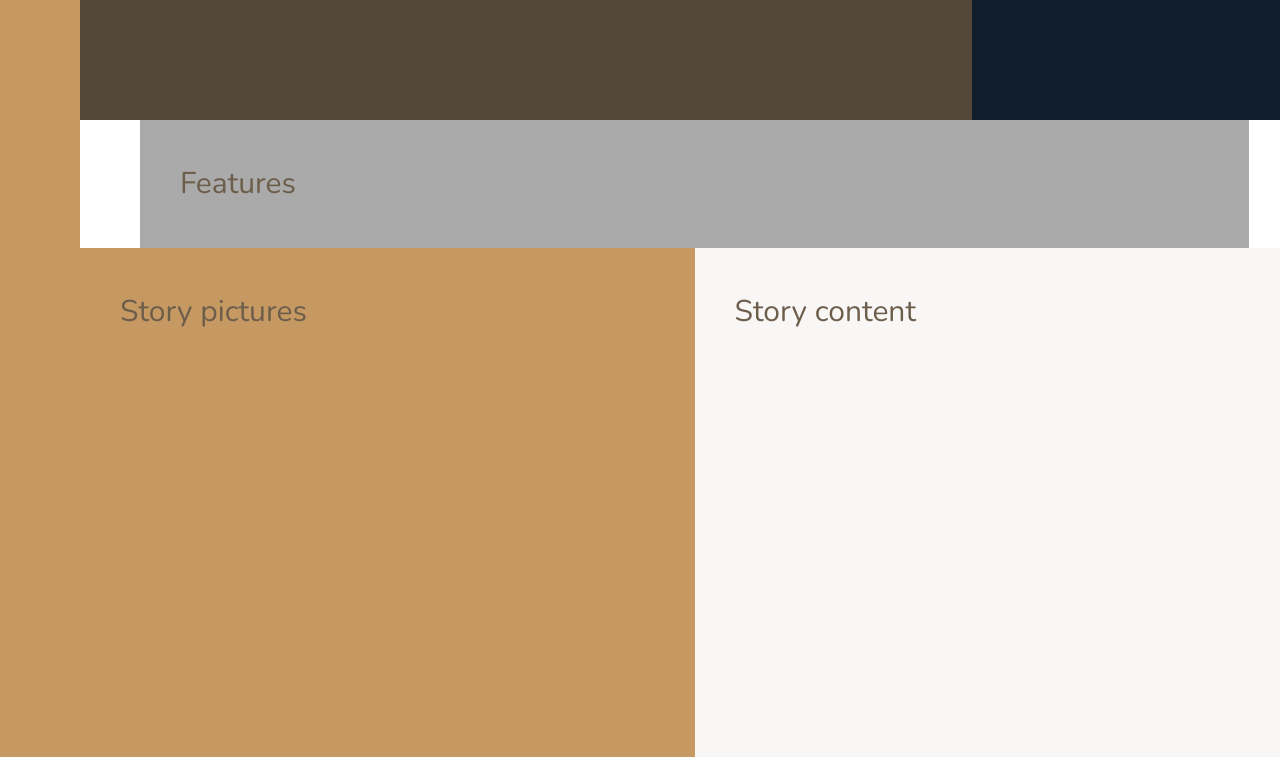
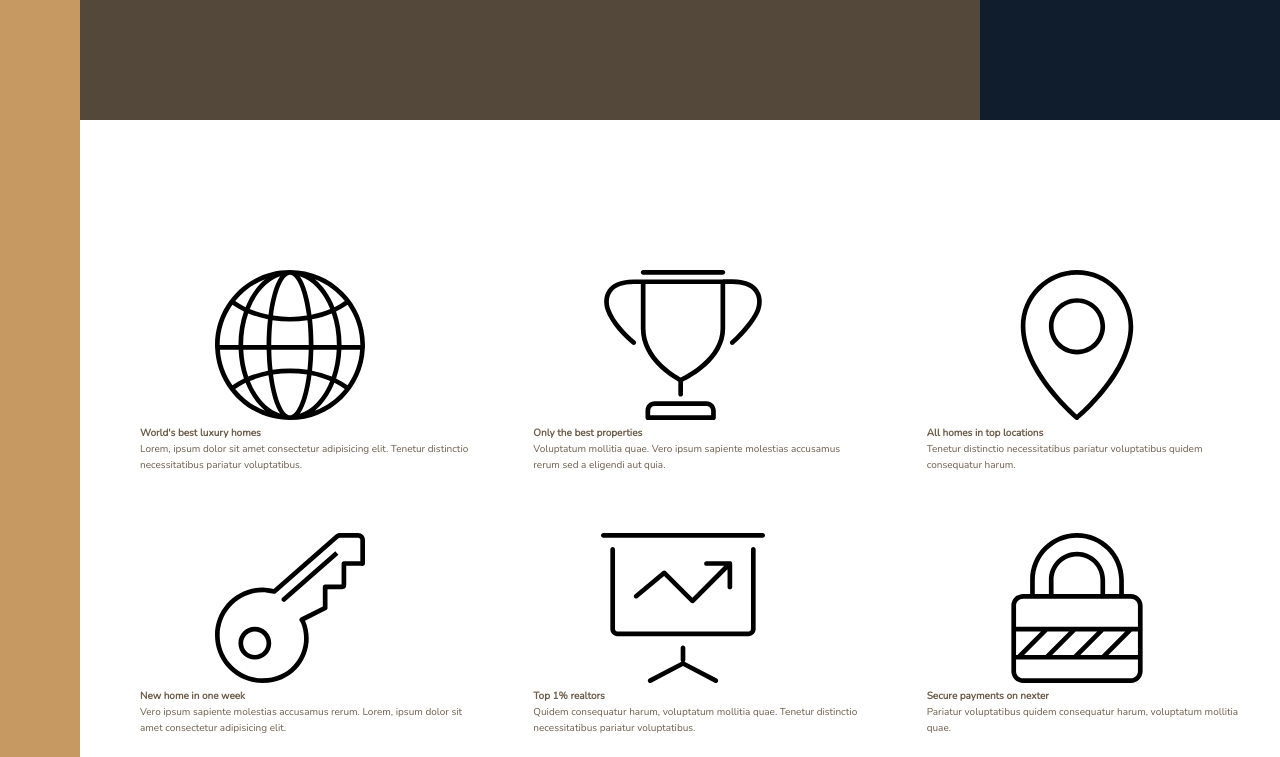
Before and after one commit to chris-james-git/nexter, a website: page index.html in a window 1280 px wide. Shown: the part 520-1277 px from the top of the page. Drawn offline with nearby package versions, Linux system fonts and the light colour scheme.

Commit message:
Building the Features Section - Part 1
How and why to create grids inside of grids;
How to create a responsive component without media queries;
How to build a small component using CSS Grid.

```diff
--- a/index.html
+++ b/index.html
@@ -25,7 +25,66 @@
       Top 3 realtors
     </div>
     <section class="features">
-      Features
+      <div class="feature">
+        <svg class="feature__icon">
+          <use xlink:href="img/sprite.svg#icon-global"></use>
+        </svg>
+        <h4 class="heading-4">World's best luxury homes</h4>
+        <p class="feature__text">
+          Lorem, ipsum dolor sit amet consectetur adipisicing elit. Tenetur
+          distinctio necessitatibus pariatur voluptatibus.
+        </p>
+      </div>
+      <div class="feature">
+        <svg class="feature__icon">
+          <use xlink:href="img/sprite.svg#icon-trophy"></use>
+        </svg>
+        <h4 class="heading-4">Only the best properties</h4>
+        <p class="feature__text">
+          Voluptatum mollitia quae. Vero ipsum sapiente molestias accusamus
+          rerum sed a eligendi aut quia.
+        </p>
+      </div>
+      <div class="feature">
+        <svg class="feature__icon">
+          <use xlink:href="img/sprite.svg#icon-map-pin"></use>
+        </svg>
+        <h4 class="heading-4">All homes in top locations</h4>
+        <p class="feature__text">
+          Tenetur distinctio necessitatibus pariatur voluptatibus quidem
+          consequatur harum.
+        </p>
+      </div>
+      <div class="feature">
+        <svg class="feature__icon">
+          <use xlink:href="img/sprite.svg#icon-key"></use>
+        </svg>
+        <h4 class="heading-4">New home in one week</h4>
+        <p class="feature__text">
+          Vero ipsum sapiente molestias accusamus rerum. Lorem, ipsum dolor sit
+          amet consectetur adipisicing elit.
+        </p>
+      </div>
+      <div class="feature">
+        <svg class="feature__icon">
+          <use xlink:href="img/sprite.svg#icon-presentation"></use>
+        </svg>
+        <h4 class="heading-4">Top 1% realtors</h4>
+        <p class="feature__text">
+          Quidem consequatur harum, voluptatum mollitia quae. Tenetur distinctio
+          necessitatibus pariatur voluptatibus.
+        </p>
+      </div>
+      <div class="feature">
+        <svg class="feature__icon">
+          <use xlink:href="img/sprite.svg#icon-lock"></use>
+        </svg>
+        <h4 class="heading-4">Secure payments on nexter</h4>
+        <p class="feature__text">
+          Pariatur voluptatibus quidem consequatur harum, voluptatum mollitia
+          quae.
+        </p>
+      </div>
     </section>
     <div class="story__pictures">
       Story pictures
--- a/sass/_base.scss
+++ b/sass/_base.scss
@@ -53,9 +53,4 @@
     [sidebar-end full-start] minmax(6rem, 1fr)
     [center-start] repeat(8, [col-start] minmax(min-content, 14rem) [col-end])
     [center-end] 1fr [full-end];
-
-  & > * {
-    padding: 40px;
-    font-size: 3rem;
-  }
 }
--- a/sass/_features.scss
+++ b/sass/_features.scss
@@ -1,4 +1,9 @@
 .features {
-  background-color: $color-grey-light-2;
   grid-column: center-start / center-end;
+
+  margin: 15rem 0;
+
+  display: grid;
+  grid-template-columns: repeat(3, 1fr);
+  grid-gap: 6rem;
 }
```
Also changed, not shown: css/style.css.
